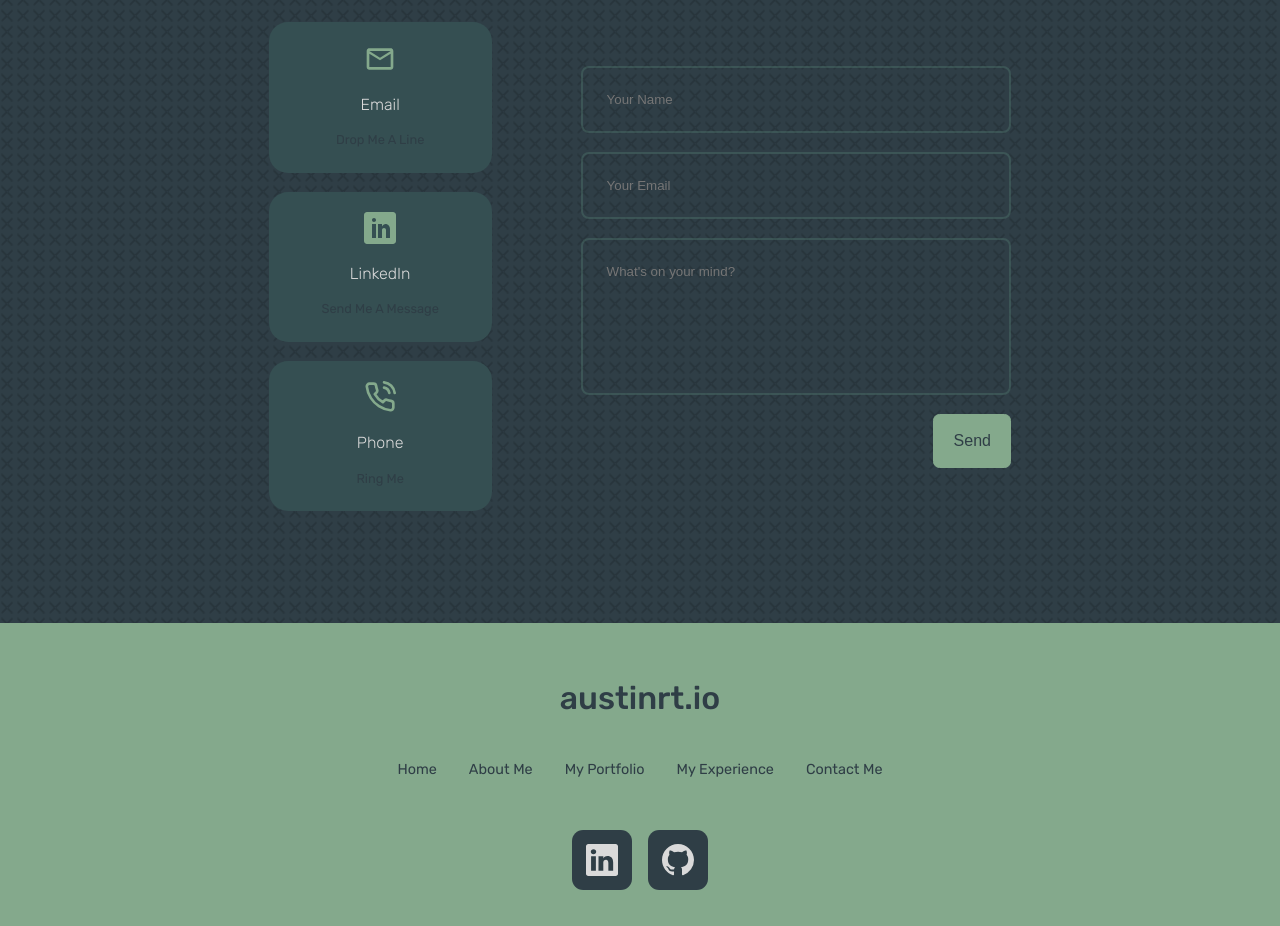
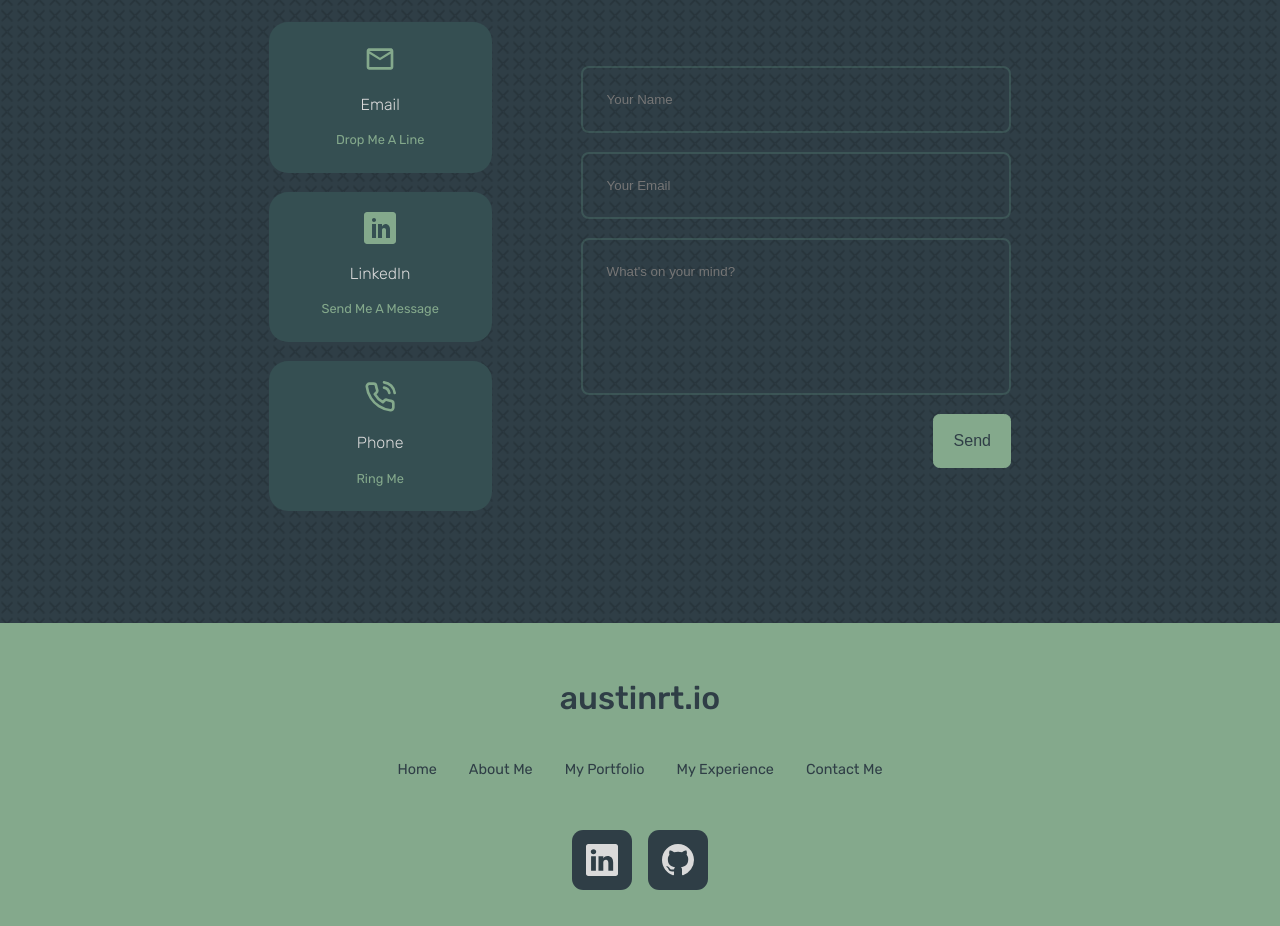
Before and after one commit to austin-rt/austin-rt.github.io, a React (Create React App) app: page / in a window 1280 px wide. Shown: the part 3000-3926 px from the top of the page. Built offline with nearby package versions, Linux system fonts and the light colour scheme.

Commit message:
contact option link restyle

```diff
--- a/src/components/Contact/Contact.css
+++ b/src/components/Contact/Contact.css
@@ -1,3 +1,7 @@
+article>a{
+  color: var(--color-primary)
+}
+
 .container.contact__container {
   width: 58%;
   display: grid;
@@ -27,11 +31,6 @@
 
 .contact__option-icon {
   margin-bottom: .5rem;
-}
-
-.contact__option h5 {
-  font-size: .75rem;
-  color: var(--color-light)
 }
 
 .contact__option h4{
```
